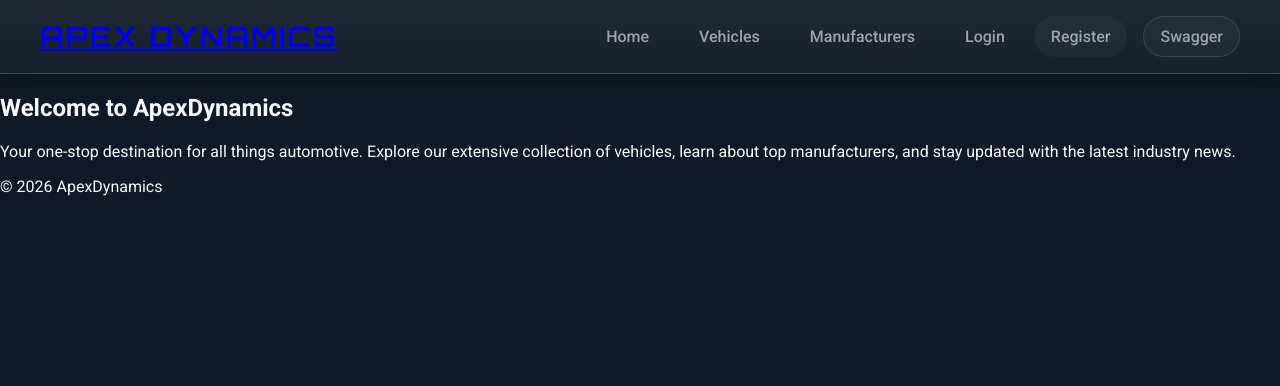
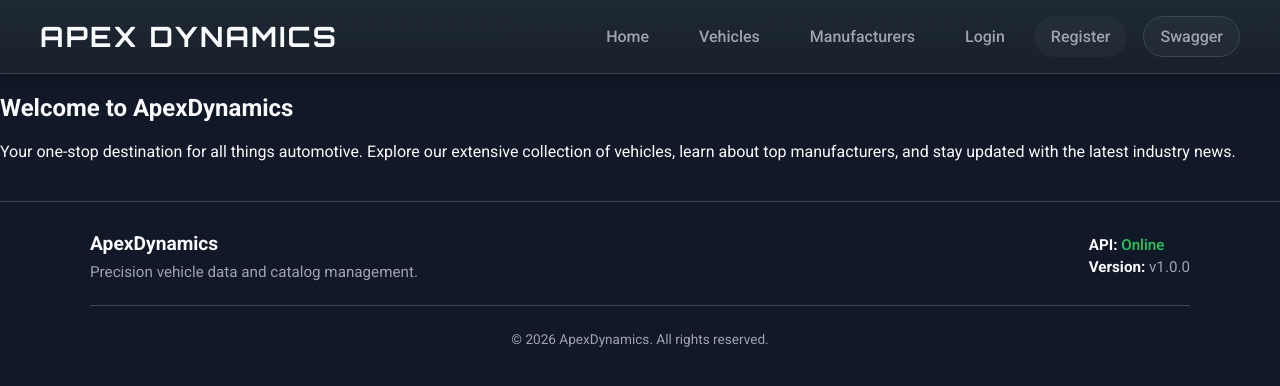
Before and after one commit to Bugbear777/ApexDynamics, a website: page public/index.html in a window 1280 px wide. Drawn offline with Linux system fonts and the light colour scheme.

Commit message:
footer done

```diff
--- a/public/css/styles.css
+++ b/public/css/styles.css
@@ -134,3 +134,53 @@ body {
     gap: 10px;
   }
 }
+.site-footer {
+  background-color: var(--color-bg-secondary);
+  color: var(--color-text-secondary);
+  padding: 30px 20px 10px;
+  margin-top: 40px;
+  border-top: 1px solid var(--color-border);
+}
+
+.footer-container {
+  max-width: 1100px;
+  margin: 0 auto;
+  display: flex;
+  justify-content: space-between;
+  align-items: flex-start;
+  flex-wrap: wrap;
+  gap: 20px;
+}
+
+.footer-brand h3 {
+  margin: 0 0 8px;
+  color: var(--color-text-primary);
+  font-size: 1.2rem;
+}
+
+.footer-brand p,
+.footer-meta p {
+  margin: 4px 0;
+  color: var(--color-text-secondary);
+  font-size: 0.95rem;
+}
+
+.footer-meta strong {
+  color: var(--color-text-primary);
+}
+
+/* 👇 Nice little touch for status */
+.status-online {
+  color: var(--color-accent);
+  font-weight: 500;
+}
+
+.footer-bottom {
+  max-width: 1100px;
+  margin: 20px auto 0;
+  padding-top: 12px;
+  border-top: 1px solid var(--color-border);
+  text-align: center;
+  font-size: 0.85rem;
+  color: var(--color-text-secondary);
+}
--- a/public/partials/footer.html
+++ b/public/partials/footer.html
@@ -1,3 +1,17 @@
-<footer>
-  <p>&copy; 2026 ApexDynamics</p>
+<footer class="site-footer">
+  <div class="footer-container">
+    <div class="footer-brand">
+      <h3>ApexDynamics</h3>
+      <p>Precision vehicle data and catalog management.</p>
+    </div>
+
+    <div class="footer-meta">
+      <p><strong>API:</strong> <span class="status-online">Online</span></p>
+      <p><strong>Version:</strong> v1.0.0</p>
+    </div>
+  </div>
+
+  <div class="footer-bottom">
+    <p>&copy; 2026 ApexDynamics. All rights reserved.</p>
+  </div>
 </footer>
--- a/public/partials/header.html
+++ b/public/partials/header.html
@@ -1,6 +1,6 @@
 <header class="site-header">
   <div class="header-container">
-    <h1 class="site-title"><a href="/index.html">Apex Dynamics</a></h1>
+    <h1 class="site-title">Apex Dynamics</h1>
     <nav class="site-nav">
       <a href="/index.html">Home</a>
       <a href="/vehicles.html">Vehicles</a>
```
